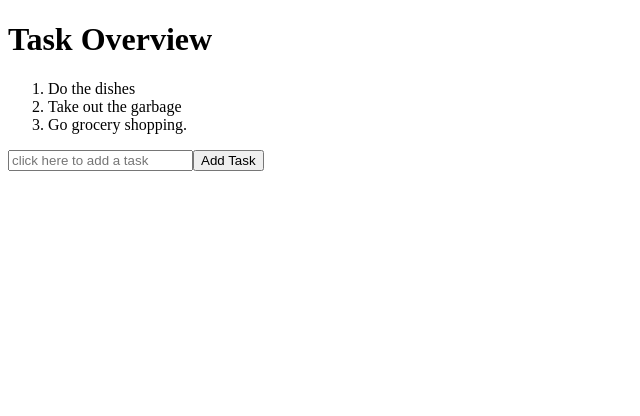
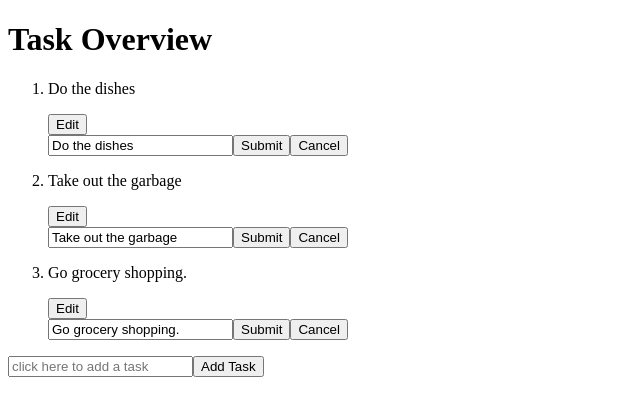
Before and after one commit to Datrinon/inputandlist, a React (Create React App) app: page / in a window 1280 px wide. Shown: the top 416 px of the page, without its empty margins (0-640 px from the left). Built offline with nearby package versions, Linux system fonts and the light colour scheme.

Commit message:
Add edit task capabilities.

```diff
--- a/src/App.js
+++ b/src/App.js
@@ -1,4 +1,4 @@
-import react, {Component} from 'react'
+import {Component} from 'react'
 
 import Overview from './components/Overview';
 
@@ -17,14 +17,12 @@ class App extends Component {
 
   onTaskSubmit(e) {
     e.preventDefault();
-    console.log("firing callback from app...");
 
     let taskDesc = document.querySelector(".task-add-field").value;
     if (taskDesc != null) {
       let newTask = {id: this.state.tasks.length, desc: taskDesc};
-      let tasks = this.state.tasks;
-      this.setState({
-        tasks: tasks.concat(newTask)
+      this.setState((state) => {
+        return {tasks: state.tasks.concat(newTask)};
       });
     }
   }
@@ -34,11 +32,35 @@ class App extends Component {
     console.log(this.state.tasks);
   }
 
+
+  editTask(e) {
+    console.log("Callbacku.")
+    e.preventDefault();
+    let form = e.currentTarget.parentNode;
+    let id = parseInt(form.querySelector(".task-edit-id").value);
+    let newDesc = form.querySelector(".task-edit-field").value;
+
+    this.setState((state) => {
+      let updatedTasks = state.tasks.map(task => {
+        if (task.id === id) {
+          task.desc = newDesc;
+        }
+        return task;
+      });
+
+      return {tasks: updatedTasks}
+    })
+  }
+
   render() {
     return (
       <div className="App">
         <h1>Task Overview </h1>
-        <Overview tasks={this.state.tasks} submitHandler={this.onTaskSubmit.bind(this)}/>
+        <Overview
+          tasks={this.state.tasks}
+          submitHandler={this.onTaskSubmit.bind(this)}
+          editTask={this.editTask.bind(this)}
+          />
       </div>
     );
   }
--- a/src/components/Overview.js
+++ b/src/components/Overview.js
@@ -1,4 +1,4 @@
-import react, {Component} from 'react'
+import {Component} from 'react'
 
 const Input = ({submitHandler}) => {
   return (
@@ -10,9 +10,45 @@ const Input = ({submitHandler}) => {
   );
 }
 
-const Tasks = ({tasks}) => {
+const EditTaskForm = ({onEditTask, task}) => {
+  const toggleEditTaskForm = (e) => {
+    let taskNode = e.currentTarget.parentNode;
+    let form = taskNode.querySelector(".task-edit-form");
+
+    // hide edit button
+    taskNode
+      .querySelector(".toggle-visibility")
+      .classList
+      .toggle("no-display");
+
+    // and then show form.
+    // the next time these are pressed, edit button is shown and form is hidden.
+    form.classList.toggle("no-display");
+  }
+
+  return (
+    <div className="task-edit">
+      <button className="toggle-visibility" onClick={toggleEditTaskForm}>Edit</button>
+      <form className="task-edit-form" onSubmit={onEditTask}>
+        <input name="task-id" className="task-edit-id"
+            type="hidden" value={task.id}/>
+        <input name="task-desc" className="task-edit-field"
+          type="text" defaultValue={task.desc}/>
+        <button type="submit">Submit</button>
+        <button type="button" onClick={toggleEditTaskForm}>Cancel</button>
+      </form>
+    </div>
+  )
+}
+
+const Tasks = ({tasks, editTask}) => {
   const taskElements = tasks.map((task) => {
-    return (<li key={task.id} className="task">{task.desc}</li>)
+    return (
+    <li key={task.id} className="task">
+      <p className="description">{task.desc}</p>
+      <EditTaskForm onEditTask={editTask} task={task}/>
+    </li>
+    )
   });
 
   return (
@@ -27,7 +63,7 @@ class Overview extends Component {
   render() {
     return (
       <div className="overview">
-        <Tasks tasks={this.props.tasks} />
+        <Tasks tasks={this.props.tasks} editTask={this.props.editTask}/>
         <Input submitHandler={this.props.submitHandler} />
       </div>
     )
```
